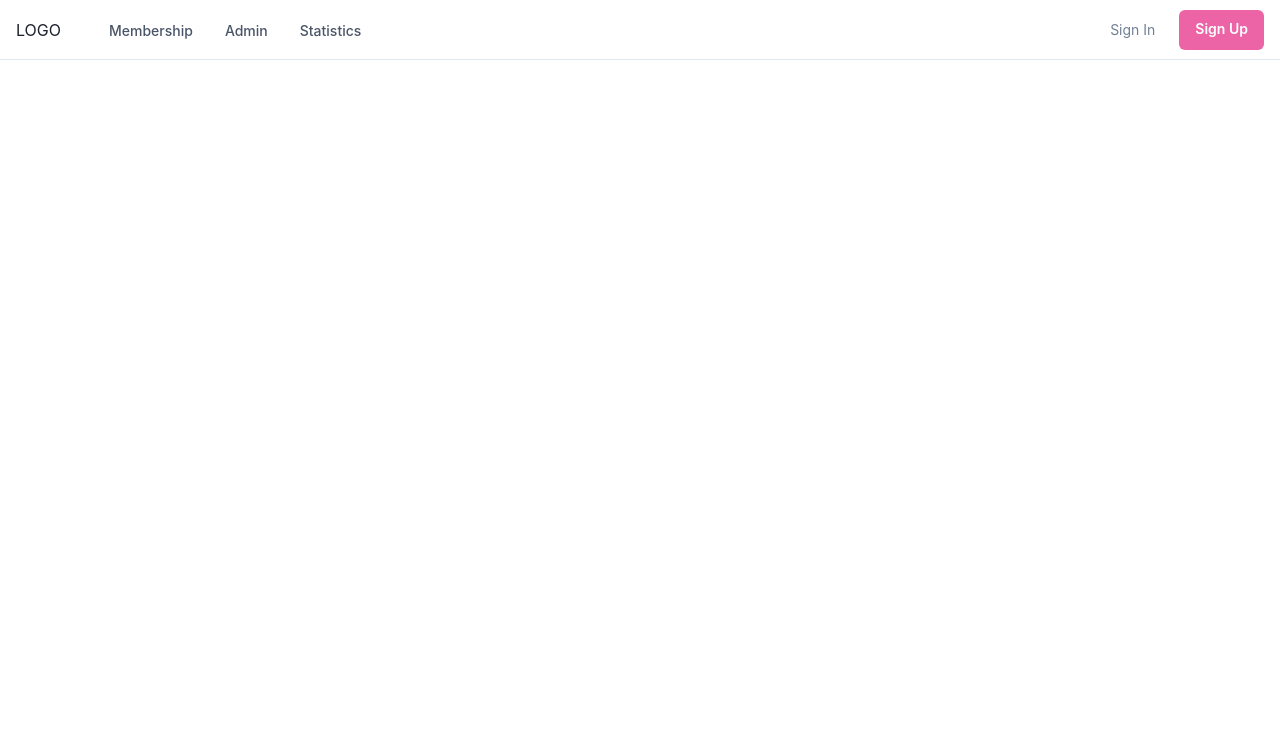
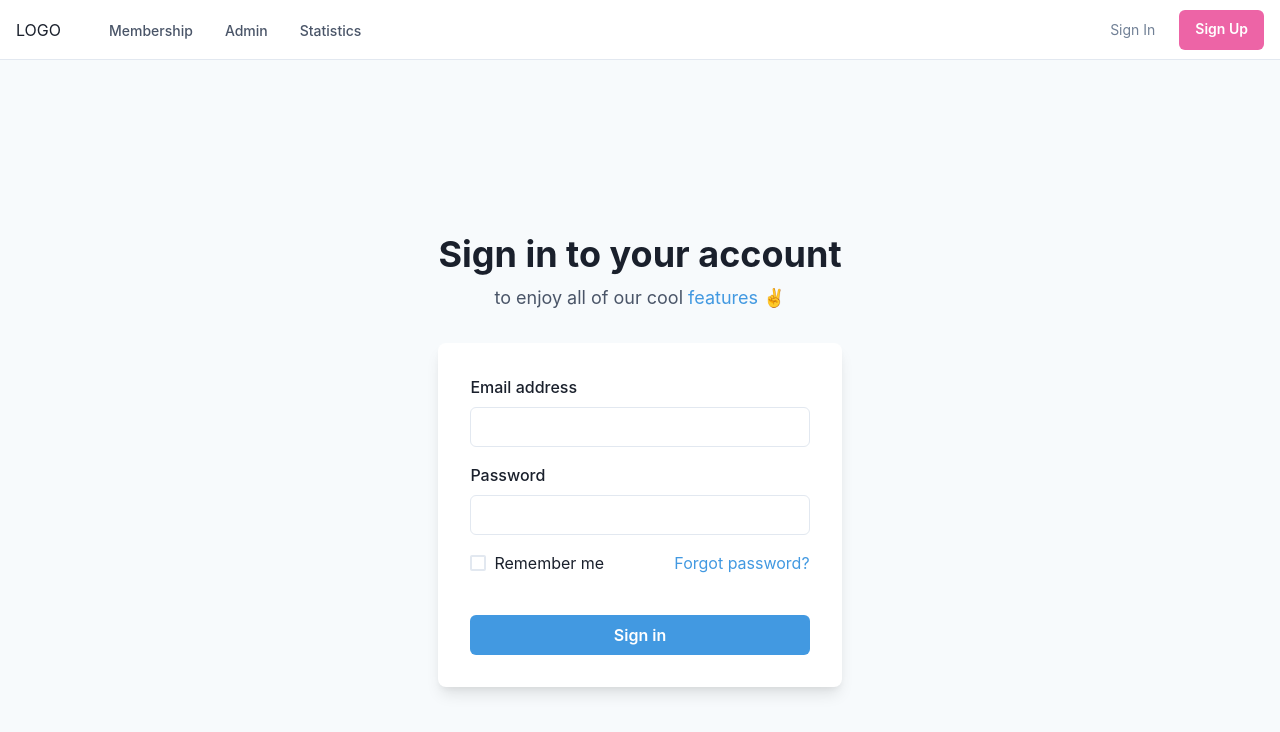
Before and after one commit to shaileshwebdeveloper/attweb, a React (Create React App) app: page /signin in a window 1280 px wide. Shown: the top 732 px of the page. Built offline with nearby package versions, Linux system fonts and the light colour scheme.

Commit message:
signin page added

```diff
--- a/src/Components/Common/Navbar.jsx
+++ b/src/Components/Common/Navbar.jsx
@@ -21,9 +21,15 @@
   ChevronDownIcon,
   ChevronRightIcon,
 } from "@chakra-ui/icons";
+import { useNavigate } from "react-router-dom";
 
 export const Navbar = () => {
+
+
   const { isOpen, onToggle } = useDisclosure();
+
+  const navigate =  useNavigate()
+
 
   return (
     <Box>
@@ -57,6 +63,7 @@
             textAlign={useBreakpointValue({ base: "center", md: "left" })}
             fontFamily={"heading"}
             color={useColorModeValue("gray.800", "white")}
+            onClick={() => navigate("/")}
           >
             LOGO
           </Text>
@@ -77,7 +84,7 @@
             fontSize={"sm"}
             fontWeight={400}
             variant={"link"}
-            href={"#"}
+            onClick={() => navigate("/signin")}
           >
             Sign In
           </Button>
--- a/src/Pages/MainRoutes.jsx
+++ b/src/Pages/MainRoutes.jsx
@@ -1,12 +1,15 @@
 import React from "react";
 import { Route, Routes } from "react-router-dom";
 import { Home } from "./Home";
+import { Signin } from "./Signin";
+
 
 export const MainRoutes = () => {
   return (
     <div>
       <Routes>
         <Route path="/" element={<Home />} />
+        <Route path="/signin" element={<Signin />} />
       </Routes>
     </div>
   );
--- /dev/null
+++ b/src/Pages/Signin.jsx
@@ -0,0 +1,66 @@
+import {
+    Flex,
+    Box,
+    FormControl,
+    FormLabel,
+    Input,
+    Checkbox,
+    Stack,
+    Link,
+    Button,
+    Heading,
+    Text,
+    useColorModeValue,
+  } from '@chakra-ui/react';
+
+  export const Signin = () =>  {
+    return (
+      <Flex
+        minH={'100vh'}
+        align={'center'}
+        justify={'center'}
+        bg={useColorModeValue('gray.50', 'gray.800')}>
+        <Stack spacing={8} mx={'auto'} maxW={'lg'} py={12} px={6}>
+          <Stack align={'center'}>
+            <Heading fontSize={'4xl'}>Sign in to your account</Heading>
+            <Text fontSize={'lg'} color={'gray.600'}>
+              to enjoy all of our cool <Link color={'blue.400'}>features</Link> ✌️
+            </Text>
+          </Stack>
+          <Box
+            rounded={'lg'}
+            bg={useColorModeValue('white', 'gray.700')}
+            boxShadow={'lg'}
+            p={8}>
+            <Stack spacing={4}>
+              <FormControl id="email">
+                <FormLabel>Email address</FormLabel>
+                <Input type="email" />
+              </FormControl>
+              <FormControl id="password">
+                <FormLabel>Password</FormLabel>
+                <Input type="password" />
+              </FormControl>
+              <Stack spacing={10}>
+                <Stack
+                  direction={{ base: 'column', sm: 'row' }}
+                  align={'start'}
+                  justify={'space-between'}>
+                  <Checkbox>Remember me</Checkbox>
+                  <Link color={'blue.400'}>Forgot password?</Link>
+                </Stack>
+                <Button
+                  bg={'blue.400'}
+                  color={'white'}
+                  _hover={{
+                    bg: 'blue.500',
+                  }}>
+                  Sign in
+                </Button>
+              </Stack>
+            </Stack>
+          </Box>
+        </Stack>
+      </Flex>
+    );
+  }
```
Also changed, not shown: src/Pages/ForgotPassword.jsx (added, +7 -0 lines).
